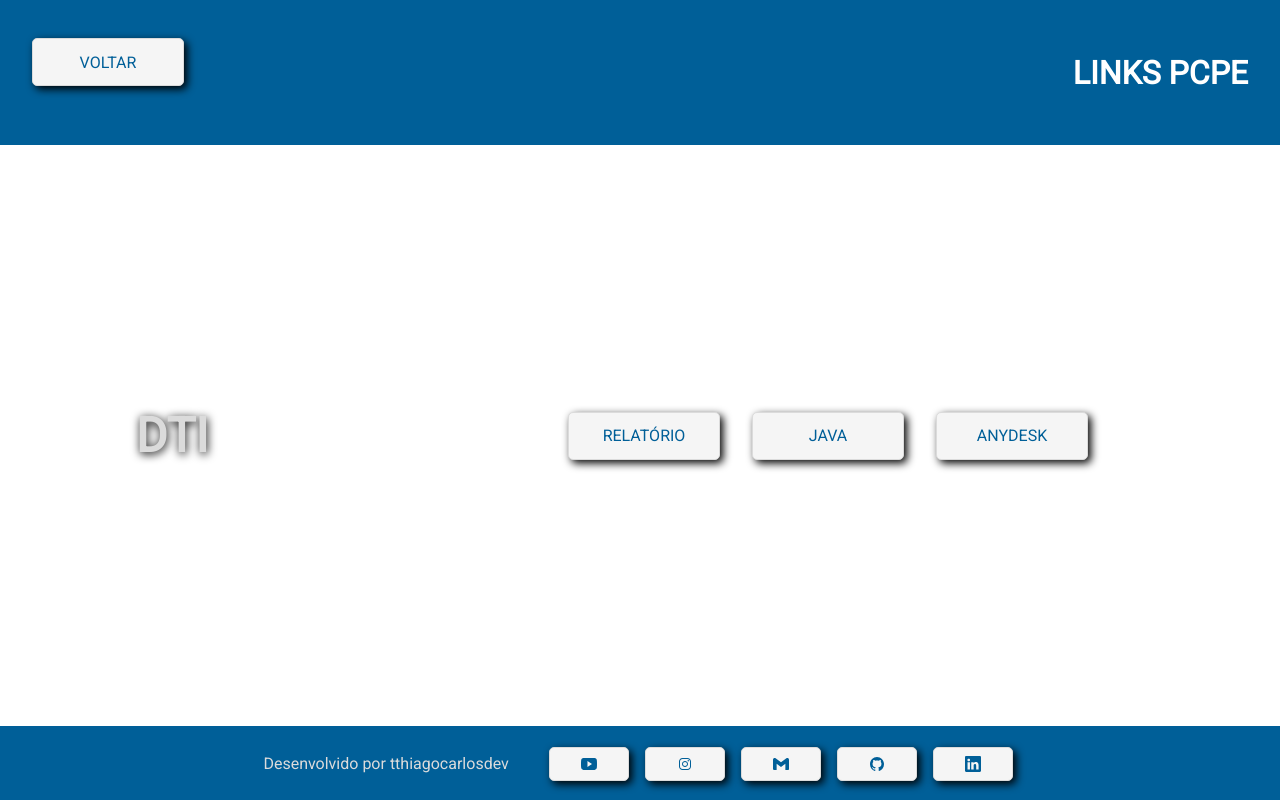
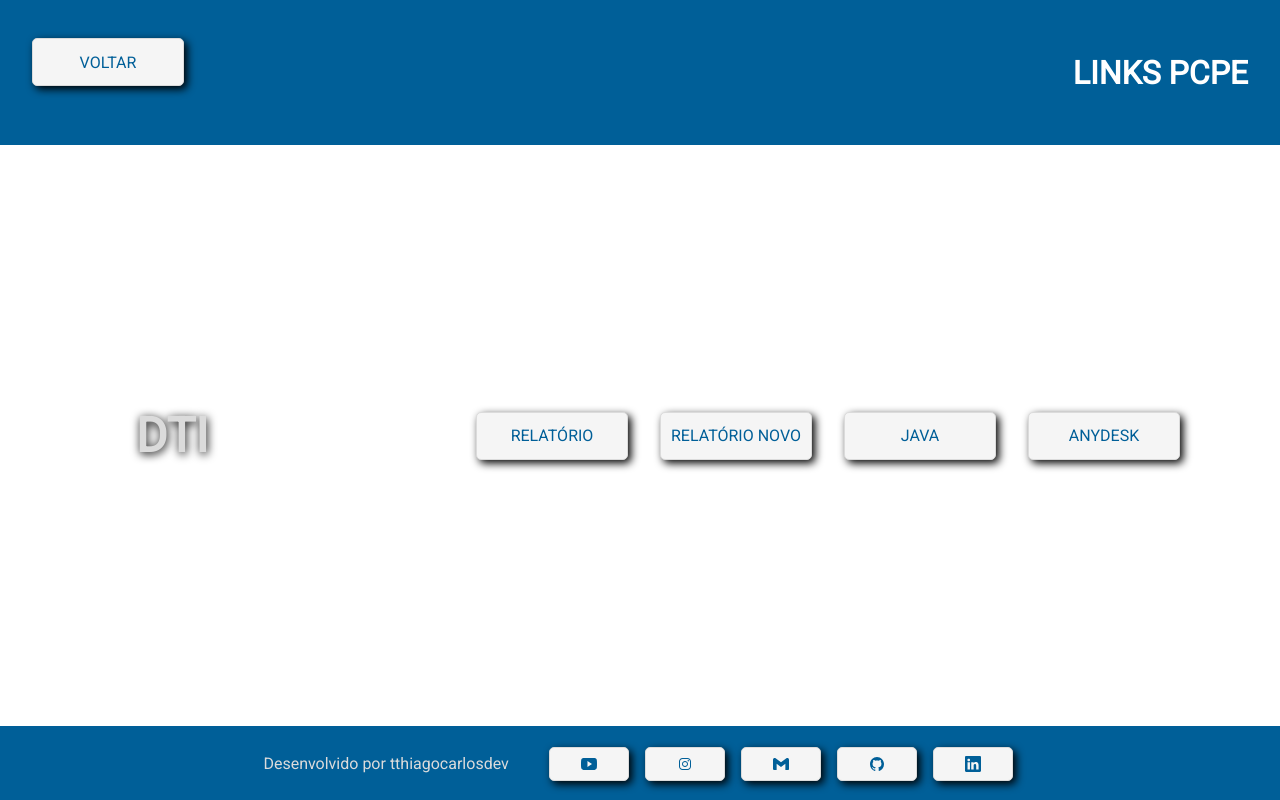
Before and after one commit to tthiagocarlosdev/links-sistemas, a React (Create React App) app: page /dti in a window 1280 px wide. Built offline with nearby package versions, Linux system fonts and the light colour scheme; no server answers.

Commit message:
Added link diarias in component MainOthers and link relatorio novo in dti component

```diff
--- a/src/components/MainOthers.jsx
+++ b/src/components/MainOthers.jsx
@@ -20,6 +20,7 @@ const MainOthers = () => {
         <ul className="links-others">
           <button onClick={hadleGoDtiPage} className="button" > DTI </button>
           <li> <a href="https://www.sare.pe.gov.br/contracheque/" target="_blank"> CONTRA-CHEQUE </a></li>
+          <li> <a href="http://web.transparencia.pe.gov.br/despesas/desp-diarias/" target="_blank"> DIÁRIAS </a></li>
           <li> <a href="https://www.sadspm.pe.gov.br/web" target="_blank"> SPM </a></li>
           <li> <a href="https://www.ilovepdf.com/pt" target="_blank"> PDF's </a></li>
           <li> <a href="https://www.bb.com.br/pbb/pagina-inicial/setor-publico/judiciario/deposito-judicial#/" target="_blank"> DEPÓSITOS JUDICIAIS </a></li>
--- a/src/pages/Dti.jsx
+++ b/src/pages/Dti.jsx
@@ -21,6 +21,7 @@ const Dti = () => {
           <h1 className="title-dti"> DTI </h1>
           <ul className="links-dti">
               <li> <a href="http://200.238.83.219/old-PCPE/rse.htm" target="_blank" > RELATÓRIO </a></li>
+              <li> <a href="https://tthiagocarlosdev.github.io/projects_website/relatorio_de_servicos_externos/index.html" target="_blank" > RELATÓRIO NOVO </a></li>
               <li> <a href="http://200.238.83.219/old-PCPE/JAVA/" target="_blank" > JAVA </a></li>
               <li> <a href="http://200.238.83.219/old-PCPE/AD/" target="_blank" > ANYDESK </a></li>
           </ul>
```
